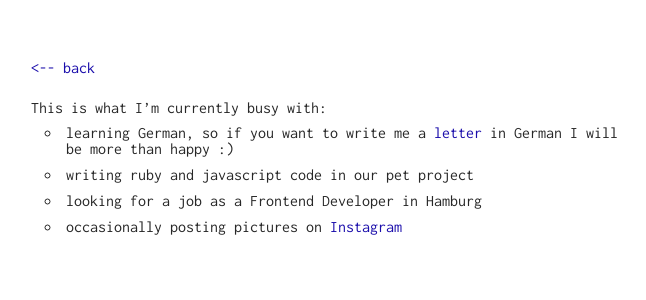
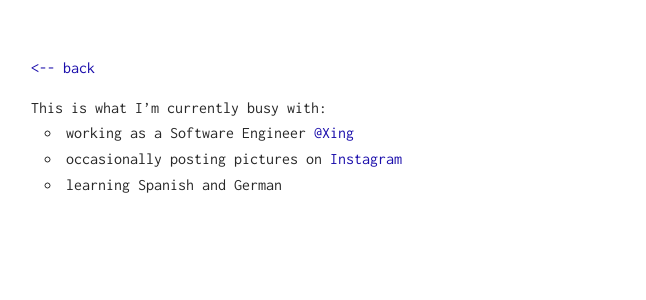
Before and after one commit to alla-lipina/lipina.github.io, a Jekyll site: the page built from now/index.md, in a window 1280 px wide. Shown: the top 300 px of the page, without its empty margins (309-955 px from the left). Built offline with Jekyll 4.4.1, drawn with Linux system fonts in a browser that asks for light colours.

Commit message:
Update now section

```diff
--- a/now/index.md
+++ b/now/index.md
@@ -4,7 +4,6 @@ layout: page
 
 This is what I'm currently busy with:
 
-* learning German, so if you want to write me a <a href="mailto:{{site.email}}">letter</a> in German I will be more than happy :)
-* writing ruby and javascript code in our pet project
-* looking for a job as a Frontend Developer in Hamburg
+* working as a Software Engineer <a href="xing.com" target="_blank">@Xing</a>
 * occasionally posting pictures on <a href="{{site.account_instagram}}" taget="_blank">Instagram</a>
+* learning Spanish and German
```
